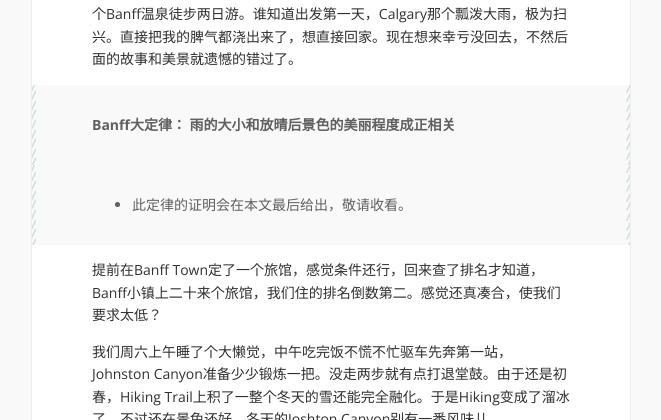
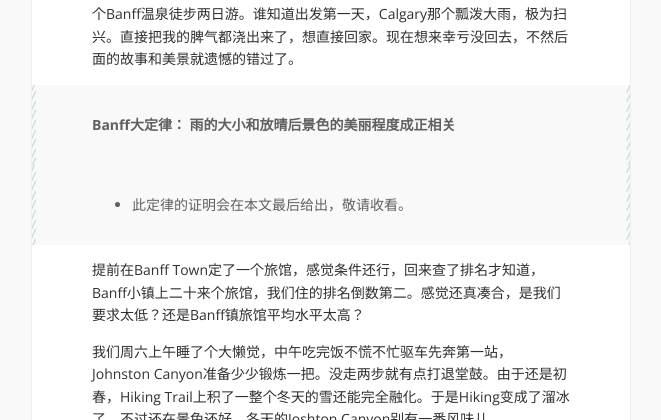
Before and after one commit to loveastravel/loveastravel.github.com, a Jekyll site: the page built from _posts/2015-03-29-Yukun's Birthday.md, in a window 1280 px wide and 900 px high, scrolled down 481 px, cut to the strip 0-420 px from the top of the window. Shown: the whole strip, without its empty margins (309-970 px from the left). Built offline with Jekyll 4.4.1, drawn with Linux system fonts in a browser that asks for light colours; Markdown is read by kramdown in place of the engine named in the settings; comment, search, counter and statistics services are not loaded.

Commit message:
yukun's birthday

```diff
--- a/_posts/2015-03-29-Yukun's Birthday.md
+++ b/_posts/2015-03-29-Yukun's Birthday.md
@@ -11,7 +11,7 @@ title: Yukun's Birthday
 > - 此定律的证明会在本文最后给出，敬请收看。
 
 
-提前在Banff Town定了一个旅馆，感觉条件还行，回来查了排名才知道，Banff小镇上二十来个旅馆，我们住的排名倒数第二。感觉还真凑合，使我们要求太低？
+提前在Banff Town定了一个旅馆，感觉条件还行，回来查了排名才知道，Banff小镇上二十来个旅馆，我们住的排名倒数第二。感觉还真凑合，是我们要求太低？还是Banff镇旅馆平均水平太高？
 
 我们周六上午睡了个大懒觉，中午吃完饭不慌不忙驱车先奔第一站，Johnston Canyon准备少少锻炼一把。没走两步就有点打退堂鼓。由于还是初春，Hiking Trail上积了一整个冬天的雪还能完全融化。于是Hiking变成了溜冰了。不过还在景色还好，冬天的Joshton Canyon别有一番风味儿。
 
```
